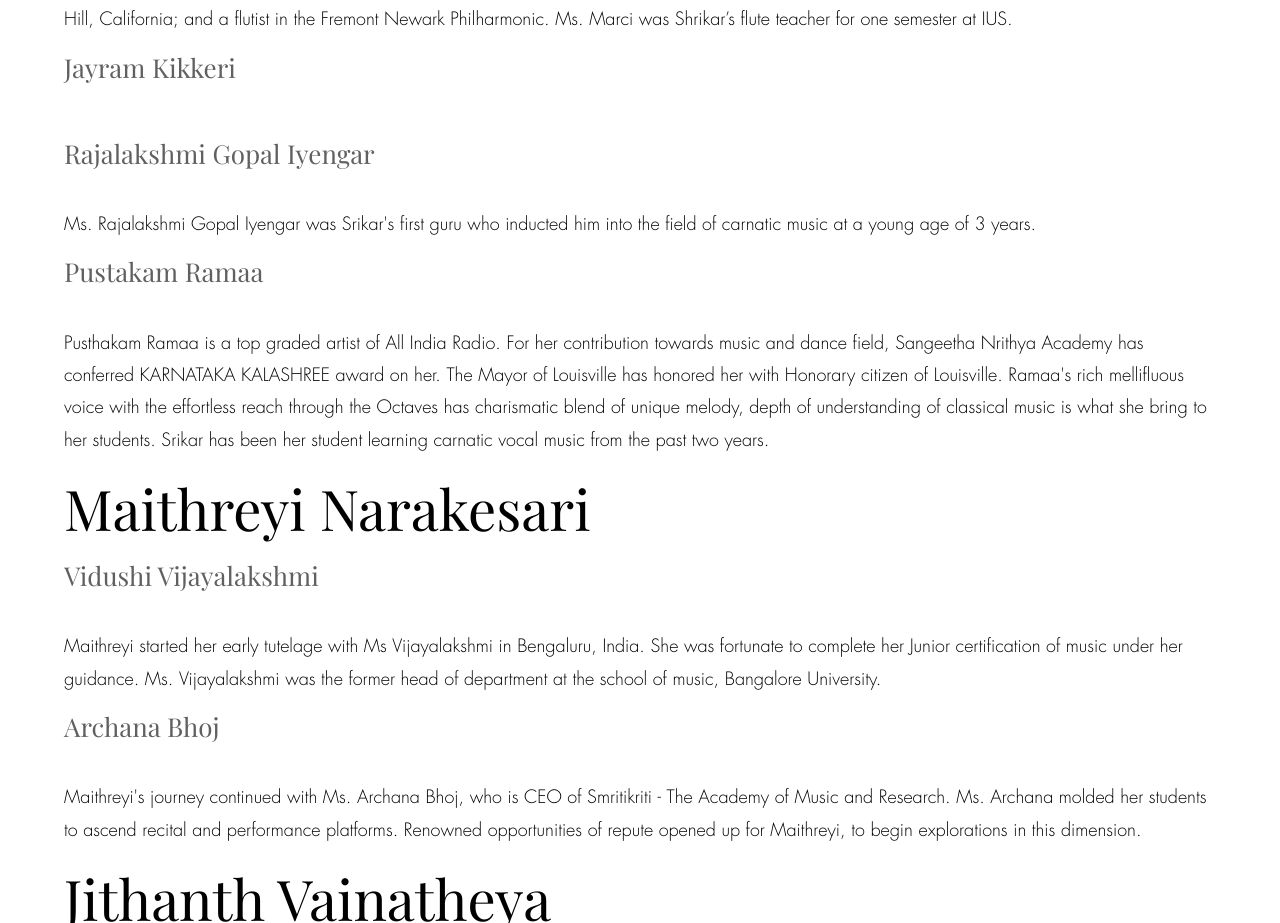
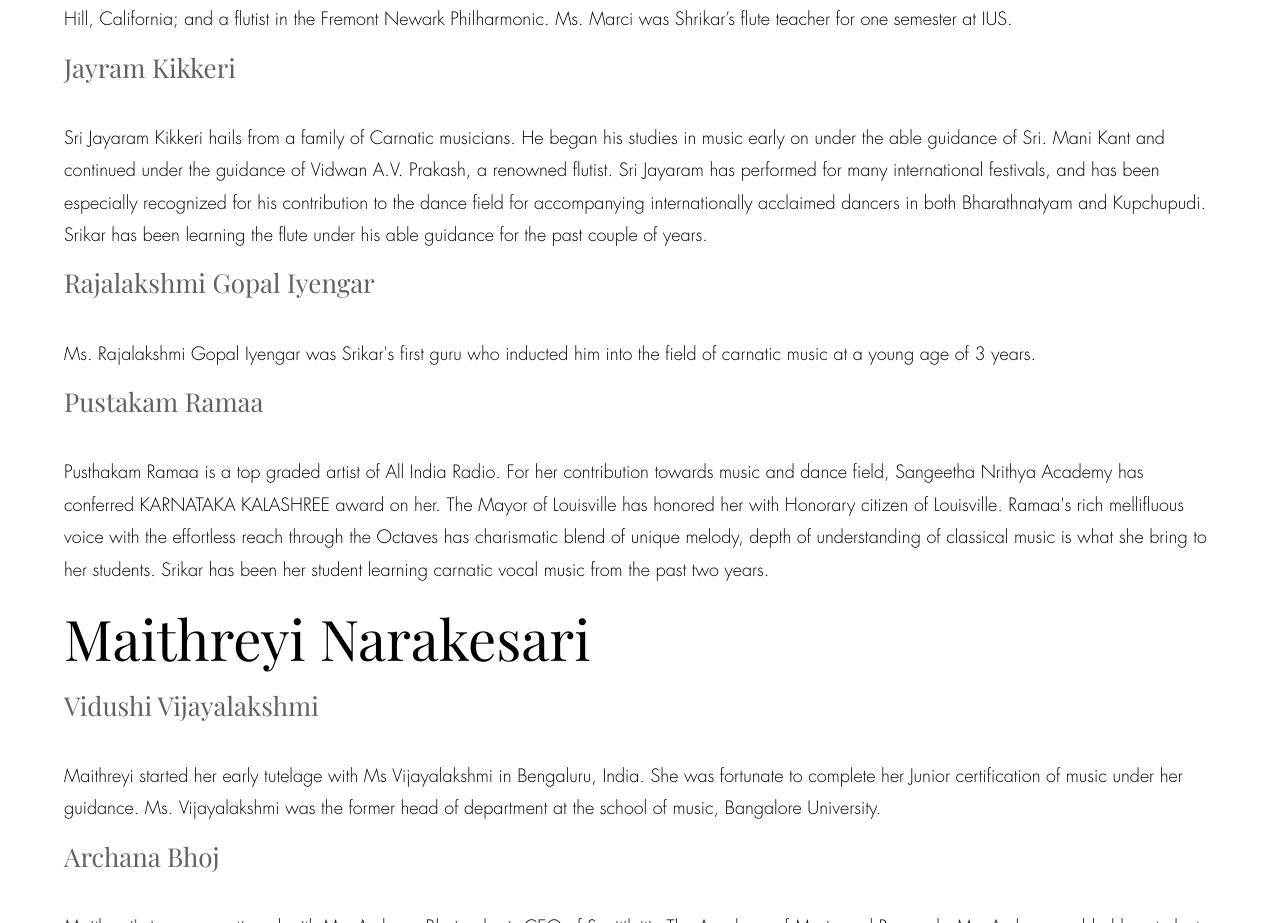
Before and after one commit to amruthaprasad/CousinsinConcert, a plain HTML site: page teachers.html in a window 1280 px wide. Shown: the part 2305-3228 px from the top of the page. Drawn offline with nearby package versions, Linux system fonts and the light colour scheme.

Commit message:
Update teachers.html

```diff
--- a/teachers.html
+++ b/teachers.html
@@ -133,7 +133,9 @@
 
                 <h4>Jayram Kikkeri</h4>
                 <p>
-
+                 Sri Jayaram Kikkeri hails from a family of Carnatic musicians. He began his studies in music early on under the able guidance of Sri.
+                Mani Kant and continued under the guidance of Vidwan A.V. Prakash, a renowned flutist. Sri Jayaram has performed for many international festivals, and has been especially recognized for his contribution to the dance field for accompanying internationally acclaimed dancers in both Bharathnatyam and Kupchupudi.
+                Srikar has been learning the flute under his able guidance for the past couple of years.
                 </p>
 
                 <h4>Rajalakshmi Gopal Iyengar</h4>
```
